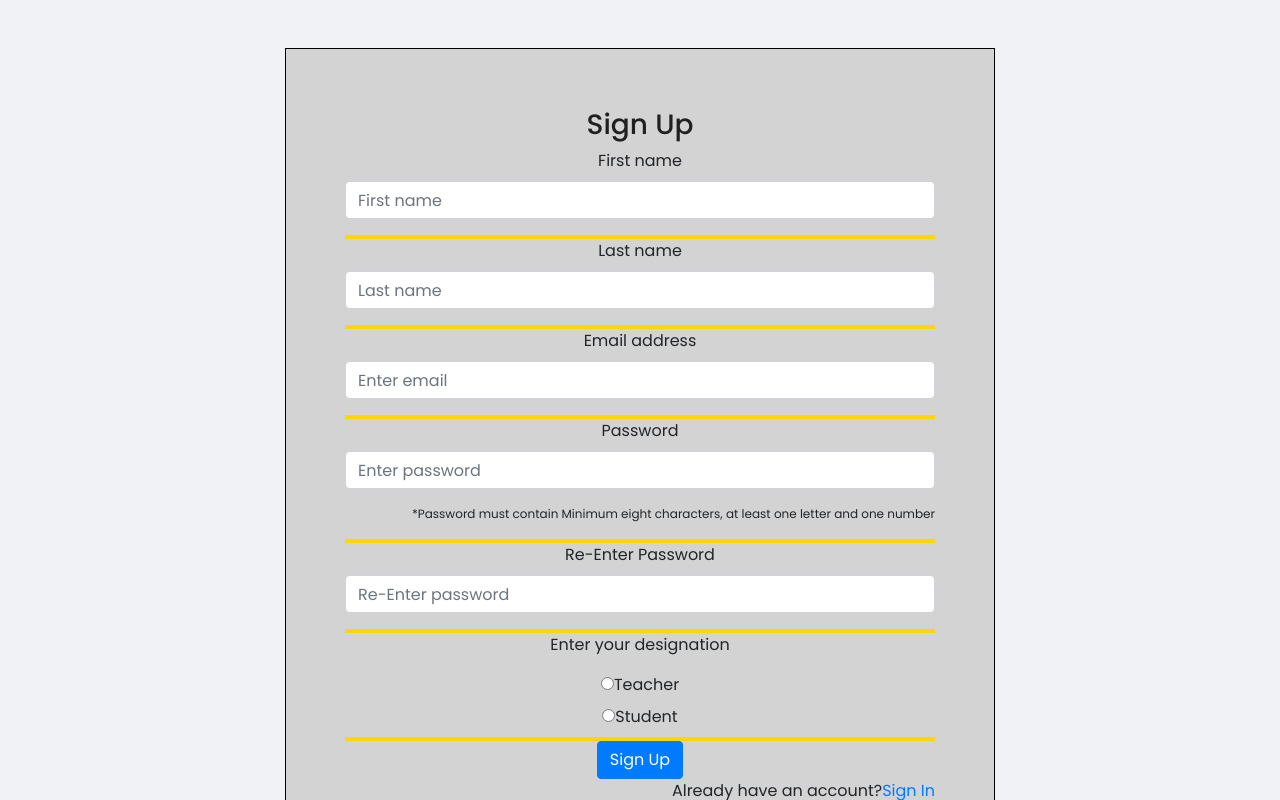
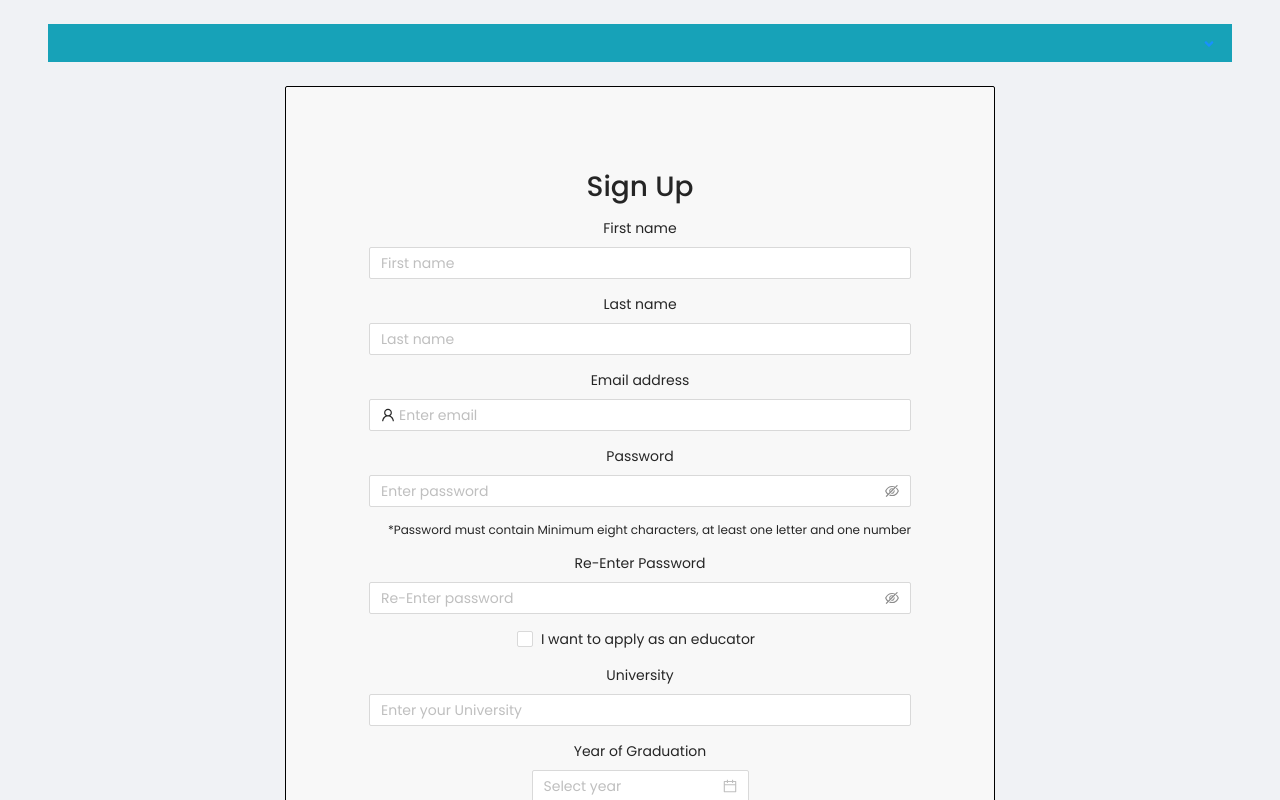
Before and after one commit to Satyr09/compsci-ed-platform-webapp, a React (Create React App) app: page /signup in a window 1280 px wide. Shown: the top 800 px of the page. Built offline with nearby package versions, Linux system fonts and the light colour scheme.

Commit message:
Header and Final touches for Form

```diff
--- a/src/App.js
+++ b/src/App.js
@@ -9,7 +9,8 @@
 import SignIn from "./components/SignIn/SignIn";
 import SignUp from "./components/SignUp/SignUp"
 import SideBar from "./SideBar";
-import ProtectedRoute from "./ProtectedRoute"
+import ProtectedRoute from "./ProtectedRoute";
+import Header from './Containers/Header';
 
 
 import topic from "./pages/topic";
@@ -30,17 +31,23 @@
 
   const history = useHistory();
 
+  const [user,setUser] = React.useState("");
 
   const loginHandler = (data) => {
     console.log("Setting", data);
     setAuthData({ accessToken: data.accessToken, user: data.user });
+    window.location.reload(true);
   }
   function getCookie(name) {
     var cookies = '; ' + document.cookie;
     var splitCookie = cookies.split('; ' + name + '=');
     if (splitCookie.length == 2) return splitCookie.pop();
   }
-
+  function deleteCookie(name) {
+    console.log("Hello");
+    document.cookie = name + '=;expires=Thu, 01 Jan 1970 00:00:01 GMT;';
+    window.location.reload(true);
+  };
   useEffect(() => {
     if (getCookie("refreshToken")) {
       if (!authData || !authData.accessToken) {
@@ -60,6 +67,7 @@
               setAuthData({
                 accessToken: data.accessToken, user: data.user, isLoading: false
               })
+              setUser(data.user.firstName);
             }
           })
           .catch(e => {
@@ -85,6 +93,7 @@
               minHeight: 280,
             }}
           >
+            <Header userData={user} logoutHandler={deleteCookie}/>
             <Router>
               <Switch>
                 <ProtectedRoute path="/edit" component={EditArticleView} />
--- /dev/null
+++ b/src/Containers/Header.js
@@ -0,0 +1,65 @@
+import React from 'react';
+import '../../node_modules/bootstrap/dist/css/bootstrap.min.css';
+import { FaAngleDown } from 'react-icons/fa';
+import { FiUser } from 'react-icons/fi';
+import { Menu, Dropdown } from 'antd';
+import {BsDot} from 'react-icons/bs';
+
+class Header extends React.Component {
+    state={
+        show: false,
+    }
+     menu = (
+        <Menu onClick={()=>this.props.logoutHandler("refreshToken")}>
+          <Menu.Item>
+            <div >Logout</div>
+          </Menu.Item>
+        </Menu>
+      );
+      menu1 = (
+        <Menu onClick={()=>window.location.reload(true)}>
+          <Menu.Item>
+            <div >Login</div>
+          </Menu.Item>
+        </Menu>
+      );
+    render(){
+        return (
+            <div>
+                <nav className="navbar navbar-expand-lg bg-info navbar-dark indigo">
+                <ul className='navbar-nav ml-auto'>
+                    {this.props.userData!== "" ?
+                        (
+                        <React.Fragment>
+                            <li className='nav-item'>
+                                {console.log(this.props.userData)}
+                                <div>
+                                    <FiUser/>{' '}
+                                    {this.props.userData}{' '}
+                                </div>
+
+                            </li>
+                            <li className='nav-item'>
+                                <Dropdown overlay={this.menu}>
+                                    <a className="ant-dropdown-link" onClick={e => e.preventDefault()}>
+                                    <FaAngleDown />
+                                    </a>
+                                </Dropdown>
+                            </li>
+                        </React.Fragment>) :
+                        <li className='nav-item'>
+                            <Dropdown overlay={this.menu1}>
+                                    <a className="ant-dropdown-link" onClick={e => e.preventDefault()}>
+                                    <FaAngleDown />
+                                    </a>
+                                </Dropdown>
+                        </li>}
+
+                    </ul >
+                </nav>
+            </div>
+        )
+    }
+}
+
+export default Header;
--- a/src/components/SignIn/SignIn.js
+++ b/src/components/SignIn/SignIn.js
@@ -2,6 +2,8 @@
 import { BrowserRouter, Switch, Route, NavLink, Redirect } from 'react-router-dom';
 import SignUp from '../SignUp/SignUp';
 import { AuthContext } from '../../App';
+import { Card,Input,Button } from 'antd';
+import { UserOutlined } from '@ant-design/icons';
 
 const SignIn = (props) => {
     //static authData = AuthContext;
@@ -77,8 +79,8 @@
                     //this.signupError="email_id already registered";
                     //console.log(this.signupError);
                 } else if (data.statusCode === 450) {
-                    setEmailErr(data.message);
-                    setPasswordErr("");
+                    setPasswordErr(data.message);
+                    setEmailErr("");
 
                 } else {
                     setEmailErr("");
@@ -97,13 +99,14 @@
         "padding": "5%",
         "textAlign": "center",
         "boxSizing": "border-box",
-        "backgroundColor": "lightgrey"
+        "backgroundColor": "rgb(248,248,248)",
+        "maxWidth": "65%",
     };
     const passStyle = {
         "fontSize": "12px"
     };
     const invalidStyle = {
-        "border": "2px solid gold",
+        "border": "2px solid red",
         "color": "red",
         "fontWeight": "bold"
     };
@@ -113,39 +116,38 @@
         authData && authData.accessToken && !authData.isLoading ? <Redirect to="/dashboard" />
             : authData.isLoading ? <div /> :
                 <div>
-                    <form style={style}>
+                    <Card style={style}>
                         <h3>Sign In</h3>
 
-                        <div className="form-group">
-                            <label >Email address</label>
-                            <input type="email"
-                                className="form-control"
-                                name="email"
-                                placeholder="Enter email"
-                                value={email}
-                                onChange={e => setEmail(e.target.value)} />
-                        </div>
+                        <p>
+                        <label >Email address</label>
+                        <Input placeholder="Enter email" name="email"
+                            prefix={<UserOutlined />}
+                            value={email}
+                            onChange={e => setEmail(e.target.value)}/>
+                        </p>
 
-                        <div style={invalidStyle}>{emailErr}</div>
 
-                        <div className="form-group">
-                            <label >Password</label>
-                            <input type="password"
-                                className="form-control"
-                                name="password"
-                                placeholder="Enter password"
-                                value={password}
-                                onChange={e => setPassword(e.target.value)} />
-                        </div>
+                        {emailErr!=="" ? (<div style={invalidStyle}>{emailErr}</div>) : null}
+
+                        <p>
+                        <label >Password</label>
+                        <Input.Password placeholder="Enter password"
+                            name="password"
+                            value={password}
+                            onChange={e => setPassword(e.target.value)}/>
+                        </p>
+
+
 
                         <p className="forgot-password text-right" style={passStyle}>
                             *Password must contain Minimum eight characters, at least one letter and one number
                     	</p>
 
-                        <div style={invalidStyle}>{passwordErr}</div>
+                        {passwordErr!=="" ? (<div style={invalidStyle}>{passwordErr}</div>) : null}
 
 
-                        <button type="submit" className="btn btn-primary" onClick={submitHandler}>Submit</button>
+                        <Button type="primary" htmlType="submit" onClick={submitHandler}>Sign In</Button>
 
                         <p className="forgot-password text-right">
                             Don't have an account?
@@ -153,7 +155,7 @@
                         </p>
 
 
-                    </form>
+                    </Card>
                     <div className="auth-wrapper">
                         <div className="auth-inner">
                             <Switch>
--- a/src/components/SignUp/SignUp.js
+++ b/src/components/SignUp/SignUp.js
@@ -1,6 +1,8 @@
 import React,{Component} from 'react';
 import {BrowserRouter,Switch,Route,NavLink,Redirect} from 'react-router-dom';
 import SignIn from '../SignIn/SignIn';
+import { Card,Input,Button,Checkbox,DatePicker } from 'antd';
+import { UserOutlined } from '@ant-design/icons';
 
 class SignUp extends Component{
 	state={
@@ -12,16 +14,14 @@
 		designation:"",
         university:"",
         year:"",
-        qualification:"",
+        educatorStatus:"",
         firstNameErr:"",
         lastNameErr:"",
         emailErr:"",
         passwordErr:"",
         rePasswordErr:"",
-        designationErr:"",
         universityErr:"",
         yearErr:"",
-        qualificationErr:"",
 	};
     inputHandler=(event)=>{
         const target=event.target;
@@ -29,17 +29,6 @@
         const value=target.value;
         const year="year";
         const qualification="qualification";
-        if(name==='designation'){
-            if(value==='Teacher'){
-                this.setState({
-                    [year]:""
-                });
-            }else{
-                this.setState({
-                    [qualification]:""
-                });
-            }
-        }
         this.setState({
             [name]:value
         });
@@ -51,10 +40,8 @@
         let emailErr="";
         let passwordErr="";
         let rePasswordErr="";
-        let designationErr="";
         let universityErr="";
         let yearErr="";
-        let qualificationErr="";
 
         const regex={
             alphabet:new RegExp('[A-Za-z]+'),
@@ -113,26 +100,6 @@
         });
 
 
-        if(this.state.designation!=="Teacher" && this.state.designation!=="Student"){
-            designationErr="Please choose one of the options";
-        }
-
-
-        this.setState({
-            designationErr:designationErr
-        });
-
-
-        if(this.state.designation==="Teacher"){
-
-            if(!(this.state.university!=="" && regex.alphaSpace.test(this.state.university))){
-                universityErr="Enter your university correctly";
-            }
-
-            if(!(this.state.qualification!=="" && regex.quali.test(this.state.qualification))){
-                qualificationErr="Enter your highest degree of qualification";
-            }
-        }else if(this.state.designation==="Student"){
 
         if(!(this.state.university!=="" && regex.alphaSpace.test(this.state.university))){
             universityErr="Enter your university correctly";
@@ -141,7 +108,7 @@
         if(!(this.state.year!=="" && regex.year.test(this.state.year))){
             yearErr="Enter the year of your graduation correctly";
         }
-        }
+
 
 
         this.setState({
@@ -155,25 +122,8 @@
         });
 
 
-
-        this.setState({
-            qualificationErr:qualificationErr
-        });
-
-        if(!firstNameErr && !lastNameErr && !emailErr && !passwordErr && !rePasswordErr && !designationErr){
-            if(this.state.designation==="Teacher"){
-                if(!universityErr && !qualificationErr){
+        if(!firstNameErr && !lastNameErr && !emailErr && !passwordErr && !rePasswordErr && !universityErr && !yearErr){
             return true;
-                }else{
-                    return false;
-                }
-            }else if(this.state.designation==="Student"){
-                if(!universityErr && !yearErr){
-                    return true;
-                }else{
-                    return false;
-                }
-            }
         }else{
             return false;
         }
@@ -185,7 +135,7 @@
         if(!this.validate()){
             return;
         }
-        //console.log(this.state);
+        console.log(this.state);
 
         const obj={
             firstName:this.state.firstName,
@@ -194,11 +144,10 @@
             password:this.state.password,
             designation:this.state.designation,
             university:this.state.university,
-            qualification:this.state.qualification,
-            year:this.state.year
+            year:this.state.year,
+            educatorStatus:this.state.educatorStatus,
         };
-        if(this.state.designation==="Student"){
-            fetch("http://localhost:5000/student/signup", {
+            fetch("http://localhost:5000/user/signup", {
                 method: "POST",
                 headers: {
                     'Content-Type': 'application/json'
@@ -208,10 +157,12 @@
                     lastName:obj.lastName,
                     email:obj.email,
                     password:obj.password,
-                    designation:obj.designation,
+                    designation:"student",
                     university:obj.university,
                     qualification:obj.qualification,
-                    year:obj.year
+                    year:obj.year,
+                    educatorStatus:obj.educatorStatus,
+                    qualification:"B.E.",
                 })
             })
                 .then(res => res.json())
@@ -228,226 +179,148 @@
                             emailErr:""
                         });
                         console.log(data.message);
+                        alert('Successfully Registered');
+                        this.props.history.push('/signin');
                     }
                 })
                 .catch(err => console.error(err));
-        }else if(this.state.designation==="Teacher"){
-            fetch("http://localhost:5000/tutor/signup", {
-                method: "POST",
-                headers: {
-                    'Content-Type': 'application/json'
-                  },
-                body: JSON.stringify({
-                    firstName:obj.firstName,
-                    lastName:obj.lastName,
-                    email:obj.email,
-                    password:obj.password,
-                    designation:obj.designation,
-                    university:obj.university,
-                    qualification:obj.qualification,
-                    year:obj.year
-                })
-                })
-                .then(res => res.json())
-                .then(data => {
-                    console.log(data);
-                    if(data.statusCode===800){
-                        this.setState({
-                            emailErr:data.message
-                        });
-                        //this.signupError="email_id already registered";
-                        //console.log(this.signupError);
-                    }else if(data.statusCode===220){
-                        this.setState({
-                            emailErr:""
-                        });
-                        console.log(data.message);
 
-                    }
-                })
-                .catch(err => console.error(err));
-        }
 
 
 
     }
+    handleCheckboxChange(e) {
+        console.log(e.target.checked);
+        this.setState({
+            ...this.state,
+            educatorStatus: e.target.checked ? "pending" : "",
+        })
+      }
+    yearHandler=(date, dateString)=>{
+        console.log(dateString);
+        this.setState({
+            ...this.state,
+            year:dateString,
+        })
+    }
 	render(){
 		const style={
-			"border":"1px solid black",
-			"margin":"2% 20%",
-			"padding":"5%",
-			"textAlign":"center",
-			"boxSizing":"border-box",
-			"backgroundColor":"lightgrey"
+            "border": "1px solid black",
+            "margin": "2% 20%",
+            "padding": "5%",
+            "textAlign": "center",
+            "boxSizing": "border-box",
+            "backgroundColor": "rgb(248,248,248)",
+            "maxWidth": "65%",
 		};
         const passStyle={
             "fontSize":"12px"
         };
         const invalidStyle={
-            "border":"2px solid gold",
+            "border":"2px solid red",
             "color":"red",
             "fontWeight":"bold"
         };
         let extraInfo=null;
-        if(this.state.designation==='Teacher'){
-            extraInfo=(
-                    <div>
-                        <div className="form-group">
-                            <label>University</label>
-                            <input type="text"
-                            className="form-control"
-                            name="university"
-                            placeholder="Enter the University you are teaching in"
-                            value={this.state.university}
-                            onChange={this.inputHandler}/>
-                        </div>
-
-                        <div style={invalidStyle}>{this.state.universityErr}</div>
-
-                        <div className="form-group">
-                            <label>Qualifications</label>
-                            <input type="text"
-                            className="form-control"
-                            name="qualification"
-                            placeholder="Enter your highest degree of qualification"
-                            value={this.state.qualification}
-                            onChange={this.inputHandler}/>
-                        </div>
-
-                        <div style={invalidStyle}>{this.state.qualificationErr}</div>
-
-                    </div>
-                );
-        }else if(this.state.designation==='Student'){
-            extraInfo=(
-                    <div>
-                        <div className="form-group">
-                            <label>University</label>
-                            <input type="text"
-                            className="form-control"
-                            name="university"
-                            placeholder="Enter the University you are studying in"
-                            value={this.state.university}
-                            onChange={this.inputHandler}/>
-                        </div>
-
-                        <div style={invalidStyle}>{this.state.universityErr}</div>
-
-                        <div className="form-group">
-                            <label>Year of Graduation</label>
-                            <input type="number"
-                            className="form-control"
-                            name="year"
-                            placeholder="Enter your year of graduation"
-                            value={this.state.year}
-                            onChange={this.inputHandler}/>
-                        </div>
-
-                        <div style={invalidStyle}>{this.state.yearErr}</div>
-
-                    </div>
-                );
-        }
 
 		return (
             <div>
-                <form style={style}>
+                <Card style={style}>
                     <h3>Sign Up</h3>
 
-                    <div className="form-group">
+                    <p>
                     <label>First name</label>
-                        <input type="text"
-                        className="form-control"
-                        name="firstName"
+                    <Input name="firstName"
                         placeholder="First name"
                         value={this.state.firstName}
                         onChange={this.inputHandler}/>
-                    </div>
+                    </p>
 
-                        <div style={invalidStyle}>{this.state.firstNameErr}</div>
 
-                    <div className="form-group">
+                    {this.state.firstNameErr!=="" ? (<div style={invalidStyle}>{this.state.firstNameErr}</div>) : null}
+
+                    <p>
                     <label>Last name</label>
-                        <input type="text"
-                        className="form-control"
-                        name="lastName"
+                    <Input name="lastName"
                         placeholder="Last name"
                         value={this.state.lastName}
                         onChange={this.inputHandler}/>
-                    </div>
+                    </p>
 
-                    <div style={invalidStyle}>{this.state.lastNameErr}</div>
 
-                    <div className="form-group">
-                        <label>Email address</label>
-                        <input type="email"
-                        className="form-control"
-                        name="email"
-                        placeholder="Enter email"
+                    {this.state.lastNameErr!=="" ? (<div style={invalidStyle}>{this.state.lastNameErr}</div>) : null}
+
+                    <p>
+                    <label >Email address</label>
+                    <Input placeholder="Enter email" name="email"
+                        prefix={<UserOutlined />}
                         value={this.state.email}
                         onChange={this.inputHandler}/>
-                    </div>
+                    </p>
 
-                    <div style={invalidStyle}>{this.state.emailErr}</div>
 
-                    <div className="form-group">
-                        <label>Password</label>
-                        <input type="password"
-                        className="form-control"
+                    {this.state.emailErr!=="" ? (<div style={invalidStyle}>{this.state.emailErr}</div>) : null}
+
+                    <p>
+                    <label >Password</label>
+                    <Input.Password placeholder="Enter password"
                         name="password"
-                        placeholder="Enter password"
                         value={this.state.password}
                         onChange={this.inputHandler}/>
-                    </div>
+                    </p>
+
 
                     <p className="forgot-password text-right" style={passStyle}>
                         *Password must contain Minimum eight characters, at least one letter and one number
                     </p>
 
-                    <div style={invalidStyle}>{this.state.passwordErr}</div>
+                    {this.state.passwordErr!=="" ? (<div style={invalidStyle}>{this.state.passwordErr}</div>) : null}
 
-                    <div className="form-group">
-                        <label>Re-Enter Password</label>
-                        <input type="password"
-                        className="form-control"
+                    <p>
+                    <label >Re-Enter Password</label>
+                    <Input.Password placeholder="Re-Enter password"
                         name="rePassword"
-                        placeholder="Re-Enter password"
                         value={this.state.rePassword}
                         onChange={this.inputHandler}/>
-                    </div>
+                    </p>
 
-                    <div style={invalidStyle}>{this.state.rePasswordErr}</div>
 
-                    <p>Enter your designation</p>
-                    <div className="radio">
-                        <input type="radio"
-                        name="designation"
-                        value="Teacher"
-                        onClick={this.inputHandler}
-                        />
-                        <label>Teacher</label>
-                        <br/>
-                        <input
-                        type="radio"
-                        name="designation"
-                        value="Student"
-                        onClick={this.inputHandler}
-                        />
-                        <label>Student</label>
-                    </div>
+                    {this.state.rePasswordErr!=="" ? (<div style={invalidStyle}>{this.state.rePasswordErr}</div>) : null}
 
-                    <div style={invalidStyle}>{this.state.designationErr}</div>
+                    <p>
+                    <Checkbox onChange={this.handleCheckboxChange.bind(this)}>I want to apply as an educator</Checkbox>
+                    </p>
 
-                    {extraInfo}
 
-                    <button type="submit" className="btn btn-primary " onClick={this.submitHandler}>Sign Up</button>
+                    <p>
+                    <label>University</label>
+                    <Input name="university"
+                        placeholder="Enter your University"
+                        value={this.state.university}
+                        onChange={this.inputHandler}/>
+                    </p>
+
+
+                        {this.state.universityErr!=="" ? (<div style={invalidStyle}>{this.state.universityErr}</div>) : null}
+
+                        <label>Year of Graduation</label>
+                        <p>
+                        <DatePicker picker="year"
+                        onChange={this.yearHandler}/>
+                        </p>
+
+
+                        {this.state.yearErr!=="" ? (<div style={invalidStyle}>{this.state.yearErr}</div>) : null}
+
+
+                    <Button type="primary" htmlType="submit" onClick={this.submitHandler}>Sign Up</Button>
 
                     <p className="forgot-password text-right">
                         Already have an account?
                         <NavLink className='nav-NavLink' to='/signin'>Sign In </NavLink>
                     </p>
 
-                </form>
+                </Card>
                 <BrowserRouter>
                     <div className="auth-wrapper">
                         <div className="auth-inner">
```
Lines whose indentation alone changed are shown as unchanged.
